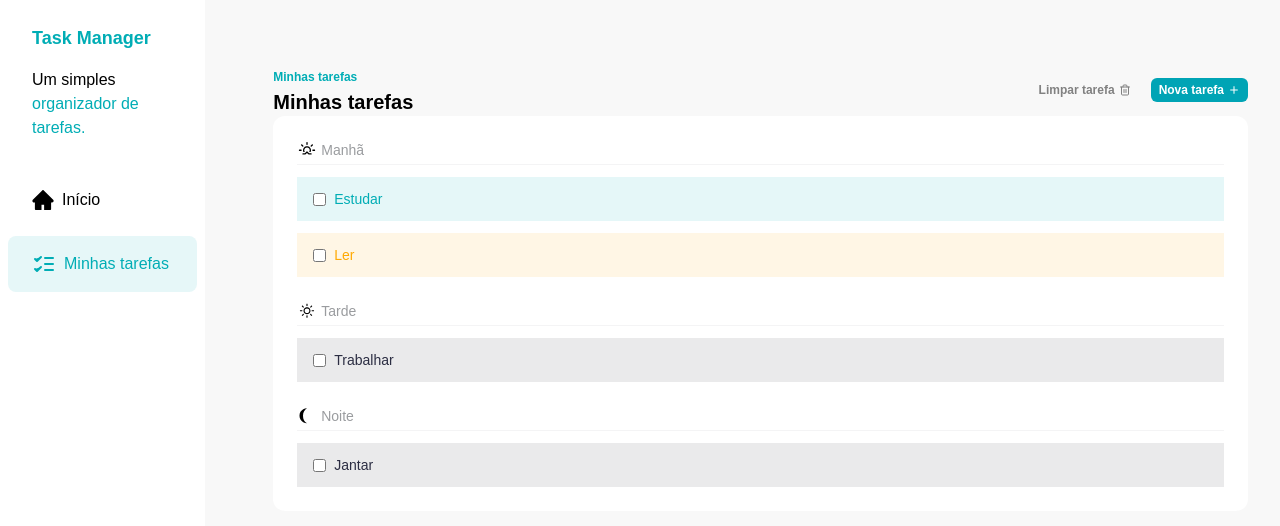
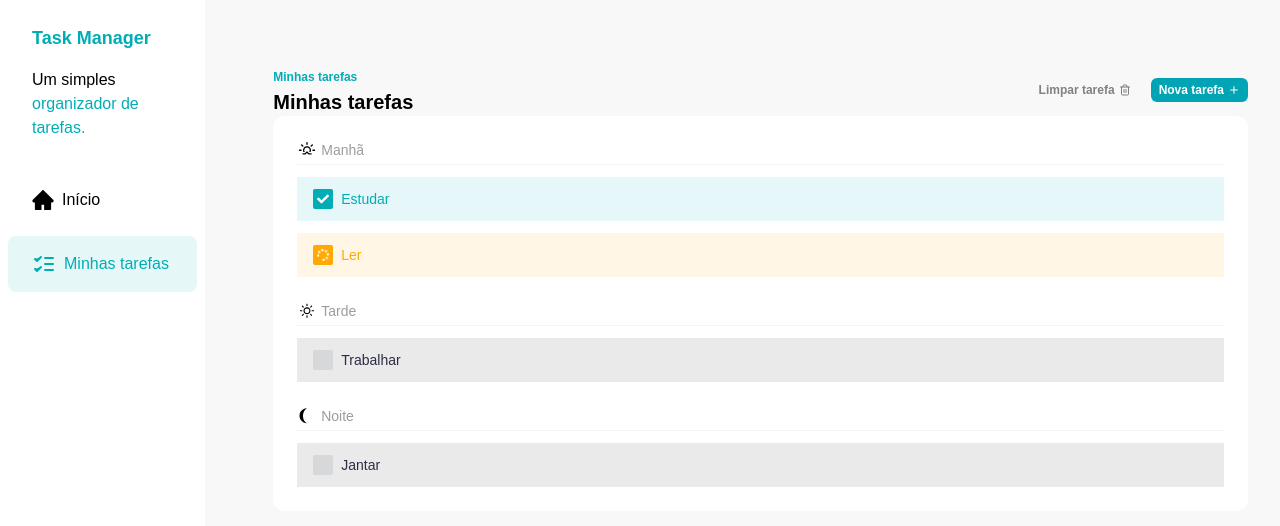
Before and after one commit to diogofernandoj/task-manager, a React (Vite) app: page / in a window 1280 px wide. Shown: the top 526 px of the page. Built offline with nearby package versions, Linux system fonts and the light colour scheme; a web font is replaced by a local one.

Commit message:
feat: ensure TaskItem checkbox changes depending on task status

```diff
--- a/src/components/TaskItem.tsx
+++ b/src/components/TaskItem.tsx
@@ -1,4 +1,5 @@
 import { ITask } from './Tasks'
+import { FaCheck, FaSpinner } from 'react-icons/fa'
 
 interface TaskItemProps {
   task: ITask
@@ -7,11 +8,11 @@ interface TaskItemProps {
 const TaskItem = ({ task }: TaskItemProps) => {
   const getStatusClasses = () => {
     if (task.status === 'done') {
-      return 'bg-[#00ADB5] bg-opacity-10 text-[#00ADB5]'
+      return 'bg-[#00ADB5] text-[#00ADB5]'
     }
 
     if (task.status === 'doing') {
-      return 'bg-[#FFAA04] bg-opacity-10 text-[#FFAA04]'
+      return 'bg-[#FFAA04] text-[#FFAA04]'
     }
 
     if (task.status === 'todo') {
@@ -21,9 +22,23 @@ const TaskItem = ({ task }: TaskItemProps) => {
 
   return (
     <div
-      className={`flex px-4 py-3 text-sm items-center gap-2 ${getStatusClasses()}`}
+      className={`bg-opacity-10 flex px-4 py-3 text-sm items-center gap-2 ${getStatusClasses()}`}
     >
-      <input type="checkbox" />
+      <label
+        htmlFor={task.title}
+        className={`h-5 w-5 rounded-sm flex items-center justify-center ${getStatusClasses()}`}
+      >
+        <input
+          type="checkbox"
+          checked={task.status === 'done'}
+          className="hidden"
+          id={task.title}
+        />
+        {task.status === 'done' && <FaCheck className="text-white" size={12} />}
+        {task.status === 'doing' && (
+          <FaSpinner className="text-white animate-spin" size={12} />
+        )}
+      </label>
       <p>{task.title}</p>
     </div>
   )
```
